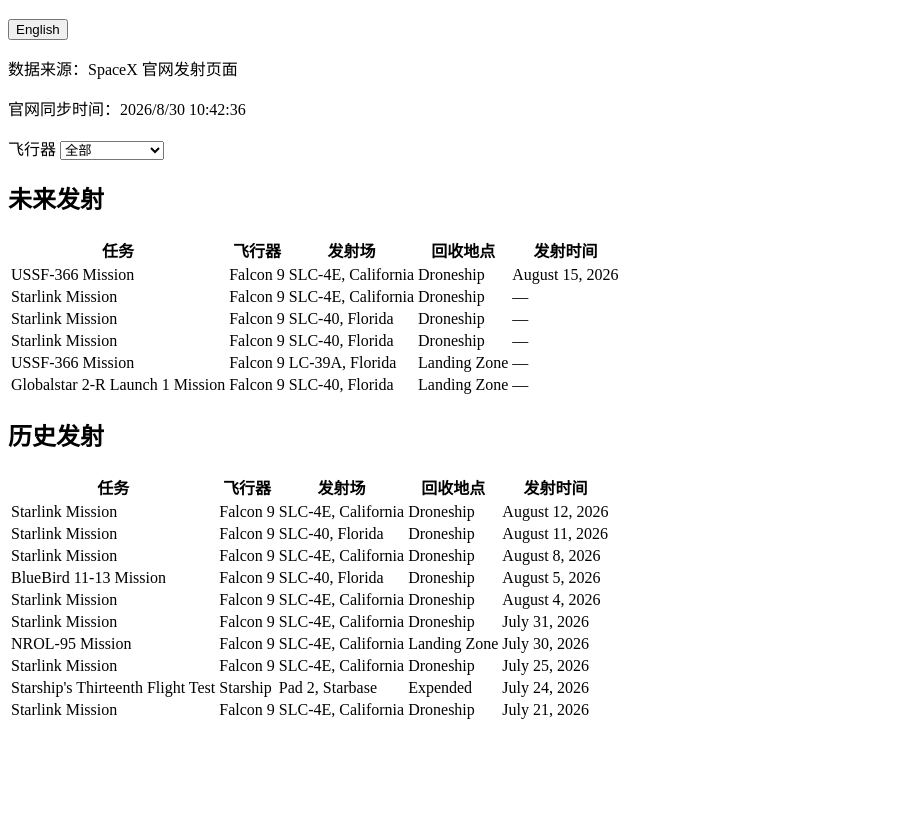
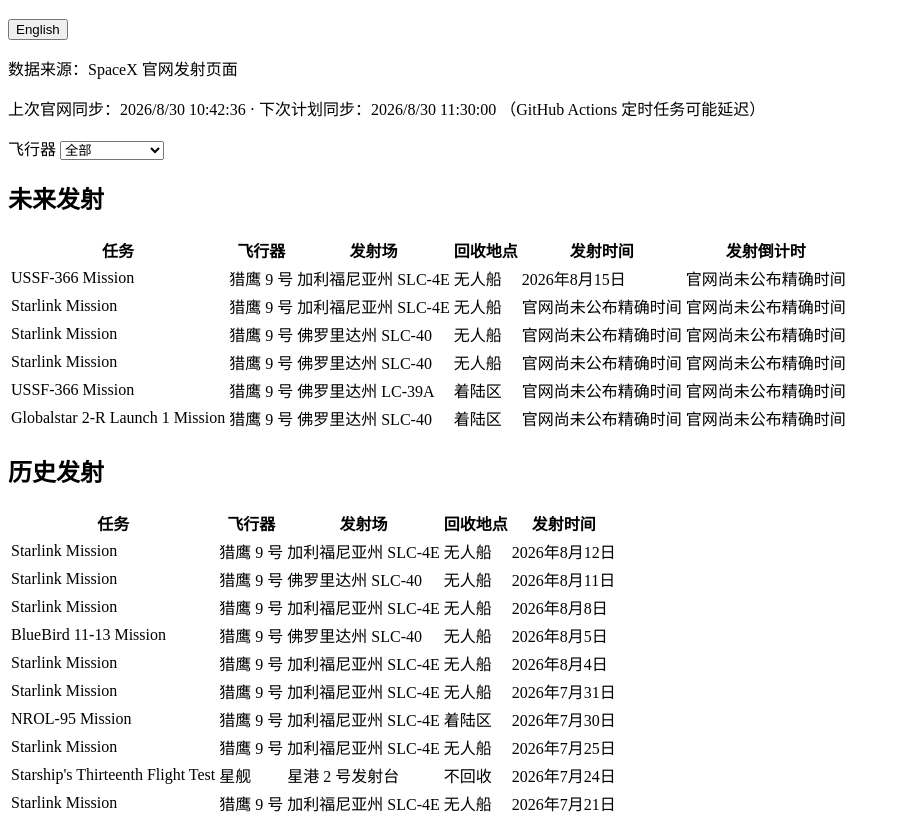
Before and after one commit to owenzjg/SpaceX, a plain HTML site: page index.html in a window 1280 px wide. Shown: the part 70-896 px from the top of the page, without its empty margins (0-900 px from the left). Before the commit the page ends 800 px from the top, so only its background shows below. Drawn offline with Linux system fonts and the light colour scheme.

Commit message:
Localize launch data and show sync schedule

```diff
--- a/index.html
+++ b/index.html
@@ -3,52 +3,64 @@
 <head>
   <meta charset="utf-8">
   <meta name="viewport" content="width=device-width, initial-scale=1">
-  <title>SpaceX Launches</title>
+  <title>SpaceX 发射记录</title>
 </head>
 <body>
   <header>
     <h1 id="title">SpaceX 发射记录</h1>
     <button id="language" type="button">English</button>
     <p id="source"></p>
+    <p id="sync"></p>
   </header>
   <main>
-    <p id="status">正在读取官网同步数据…</p>
     <label for="vehicle" id="vehicle-label">飞行器</label>
     <select id="vehicle">
-      <option value="all">全部</option>
-      <option value="Falcon 9">Falcon 9</option>
-      <option value="Falcon Heavy">Falcon Heavy</option>
-      <option value="Starship">Starship</option>
+      <option value="all">全部</option><option value="Falcon 9">Falcon 9</option>
+      <option value="Falcon Heavy">Falcon Heavy</option><option value="Starship">Starship</option>
     </select>
     <h2 id="upcoming-heading">未来发射</h2><div id="upcoming"></div>
     <h2 id="completed-heading">历史发射</h2><div id="completed"></div>
   </main>
   <script>
-    const copy = {
-      zh: { title: 'SpaceX 发射记录', source: '数据来源：SpaceX 官网发射页面', loading: '正在读取官网同步数据…', updated: '官网同步时间：', vehicle: '飞行器', all: '全部', upcoming: '未来发射', completed: '历史发射', empty: '暂无符合条件的发射记录', mission: '任务', rocket: '飞行器', site: '发射场', landing: '回收地点', date: '发射时间', english: 'English' },
-      en: { title: 'SpaceX Launches', source: 'Source: SpaceX official launches page', loading: 'Loading the latest official sync…', updated: 'Official sync: ', vehicle: 'Vehicle', all: 'All', upcoming: 'Upcoming launches', completed: 'Completed launches', empty: 'No launches match this filter.', mission: 'Mission', rocket: 'Vehicle', site: 'Launch site', landing: 'Landing site', date: 'Launch time', english: '中文' }
+    const text = {
+      zh: { title:'SpaceX 发射记录', source:'数据来源：SpaceX 官网发射页面', synced:'上次官网同步：', next:'下次计划同步：', schedule:'（GitHub Actions 定时任务可能延迟）', vehicle:'飞行器', all:'全部', upcoming:'未来发射', completed:'历史发射', empty:'暂无符合条件的发射记录', mission:'任务', rocket:'飞行器', site:'发射场', landing:'回收地点', date:'发射时间', countdown:'发射倒计时', timePending:'官网尚未公布精确时间', english:'English' },
+      en: { title:'SpaceX Launches', source:'Source: SpaceX official launches page', synced:'Last official sync: ', next:'Next scheduled sync: ', schedule:'(GitHub Actions schedules can be delayed)', vehicle:'Vehicle', all:'All', upcoming:'Upcoming launches', completed:'Completed launches', empty:'No launches match this filter.', mission:'Mission', rocket:'Vehicle', site:'Launch site', landing:'Landing site', date:'Launch time', countdown:'Countdown', timePending:'SpaceX has not published an exact launch time.', english:'中文' }
     };
-    let language = localStorage.getItem('spacex-language') || 'zh';
-    let launches = { updatedAt: null, upcoming: [], completed: [] };
-    const $ = (id) => document.getElementById(id);
-    const t = (key) => copy[language][key];
-    function setText() {
+    const zh = { 'Falcon 9':'猎鹰 9 号', 'Falcon Heavy':'猎鹰重型', Starship:'星舰', 'SLC-4E, California':'加利福尼亚州 SLC-4E', 'SLC-40, Florida':'佛罗里达州 SLC-40', 'LC-39A, Florida':'佛罗里达州 LC-39A', Droneship:'无人船', 'Landing Zone':'着陆区', 'Pad 2, Starbase':'星港 2 号发射台', Expended:'不回收' };
+    let language = localStorage.getItem('spacex-language') || 'zh', launches = { updatedAt:null, upcoming:[], completed:[] };
+    const $ = id => document.getElementById(id), t = key => text[language][key];
+    const show = value => language === 'zh' ? (zh[value] || value) : value;
+    function nextSync() { const d = new Date(); d.setUTCSeconds(0, 0); d.setUTCMinutes(Math.floor(d.getUTCMinutes() / 15) * 15 + 15); return d; }
+    function formatDate(row) {
+      if (row.launchTime) return new Intl.DateTimeFormat(language === 'zh' ? 'zh-CN' : 'en-US', { dateStyle:'long', timeStyle:'medium', timeZoneName:'short' }).format(new Date(row.launchTime));
+      if (!row.launchDate) return t('timePending');
+      const d = new Date(row.launchDate);
+      return Number.isNaN(d) ? row.launchDate : new Intl.DateTimeFormat(language === 'zh' ? 'zh-CN' : 'en-US', { dateStyle:'long', timeZone:'UTC' }).format(d);
+    }
+    function countdown(row) {
+      if (!row.launchTime) return t('timePending');
+      const seconds = Math.max(0, Math.floor((new Date(row.launchTime) - Date.now()) / 1000));
+      const day = Math.floor(seconds / 86400), hour = Math.floor(seconds % 86400 / 3600), min = Math.floor(seconds % 3600 / 60), sec = seconds % 60;
+      return language === 'zh' ? `${day} 天 ${hour} 时 ${min} 分 ${sec} 秒` : `${day}d ${hour}h ${min}m ${sec}s`;
+    }
+    function rows(list) { const filter = $('vehicle').value; return filter === 'all' ? list : list.filter(item => item.vehicle === filter); }
+    function renderRows(target, list, future) {
+      const data = rows(list); if (!data.length) { target.textContent = t('empty'); return; }
+      const table = document.createElement('table'), head = document.createElement('tr');
+      [t('mission'), t('rocket'), t('site'), t('landing'), t('date'), future ? t('countdown') : null].filter(Boolean).forEach(label => { const th = document.createElement('th'); th.textContent = label; head.append(th); }); table.append(head);
+      data.forEach(row => { const tr = document.createElement('tr'); [show(row.mission), show(row.vehicle), show(row.launchSite), show(row.landingSite), formatDate(row), future ? countdown(row) : null].filter(value => value !== null).forEach(value => { const td = document.createElement('td'); td.textContent = value; tr.append(td); }); table.append(tr); }); target.replaceChildren(table);
+    }
+    function render() {
       document.documentElement.lang = language === 'zh' ? 'zh-CN' : 'en'; document.title = t('title');
-      $('title').textContent = t('title'); $('language').textContent = t('english'); $('source').textContent = t('source');
-      $('vehicle-label').textContent = t('vehicle'); $('vehicle').options[0].textContent = t('all');
+      $('title').textContent = t('title'); $('language').textContent = t('english'); $('source').textContent = t('source'); $('vehicle-label').textContent = t('vehicle'); $('vehicle').options[0].textContent = t('all');
       $('upcoming-heading').textContent = t('upcoming'); $('completed-heading').textContent = t('completed');
+      const locale = language === 'zh' ? 'zh-CN' : 'en-US', updated = launches.updatedAt ? new Date(launches.updatedAt).toLocaleString(locale) : '—';
+      $('sync').textContent = `${t('synced')}${updated} · ${t('next')}${nextSync().toLocaleString(locale)} ${t('schedule')}`;
+      renderRows($('upcoming'), launches.upcoming, true); renderRows($('completed'), launches.completed, false);
     }
-    function filtered(rows) { const vehicle = $('vehicle').value; return vehicle === 'all' ? rows : rows.filter(row => row.vehicle === vehicle); }
-    function renderRows(target, rows) {
-      const list = filtered(rows); if (!list.length) { target.textContent = t('empty'); return; }
-      const table = document.createElement('table'), head = document.createElement('tr');
-      [t('mission'), t('rocket'), t('site'), t('landing'), t('date')].forEach(label => { const cell = document.createElement('th'); cell.textContent = label; head.append(cell); }); table.append(head);
-      list.forEach(row => { const tr = document.createElement('tr'); [row.mission, row.vehicle, row.launchSite, row.landingSite, row.launchDate || '—'].forEach(value => { const cell = document.createElement('td'); cell.textContent = value || '—'; tr.append(cell); }); table.append(tr); }); target.replaceChildren(table);
-    }
-    function render() { setText(); $('status').textContent = launches.updatedAt ? `${t('updated')}${new Date(launches.updatedAt).toLocaleString(language === 'zh' ? 'zh-CN' : 'en-US')}` : t('loading'); renderRows($('upcoming'), launches.upcoming); renderRows($('completed'), launches.completed); }
-    $('language').addEventListener('click', () => { language = language === 'zh' ? 'en' : 'zh'; localStorage.setItem('spacex-language', language); render(); });
-    $('vehicle').addEventListener('change', render);
-    fetch('./data/launches.json', { cache: 'no-store' }).then(response => { if (!response.ok) throw new Error(response.status); return response.json(); }).then(data => { launches = data; render(); }).catch(() => { $('status').textContent = language === 'zh' ? '暂时无法读取同步数据。请稍后再试。' : 'The synced data is temporarily unavailable. Please try again later.'; }); render();
+    $('language').addEventListener('click', () => { language = language === 'zh' ? 'en' : 'zh'; localStorage.setItem('spacex-language', language); render(); }); $('vehicle').addEventListener('change', render);
+    fetch('./data/launches.json', { cache:'no-store' }).then(response => response.json()).then(data => { launches = data; render(); }).catch(() => { $('sync').textContent = language === 'zh' ? '同步数据暂时不可用。' : 'Synced data is temporarily unavailable.'; });
+    render(); setInterval(render, 1000);
   </script>
 </body>
 </html>
```
